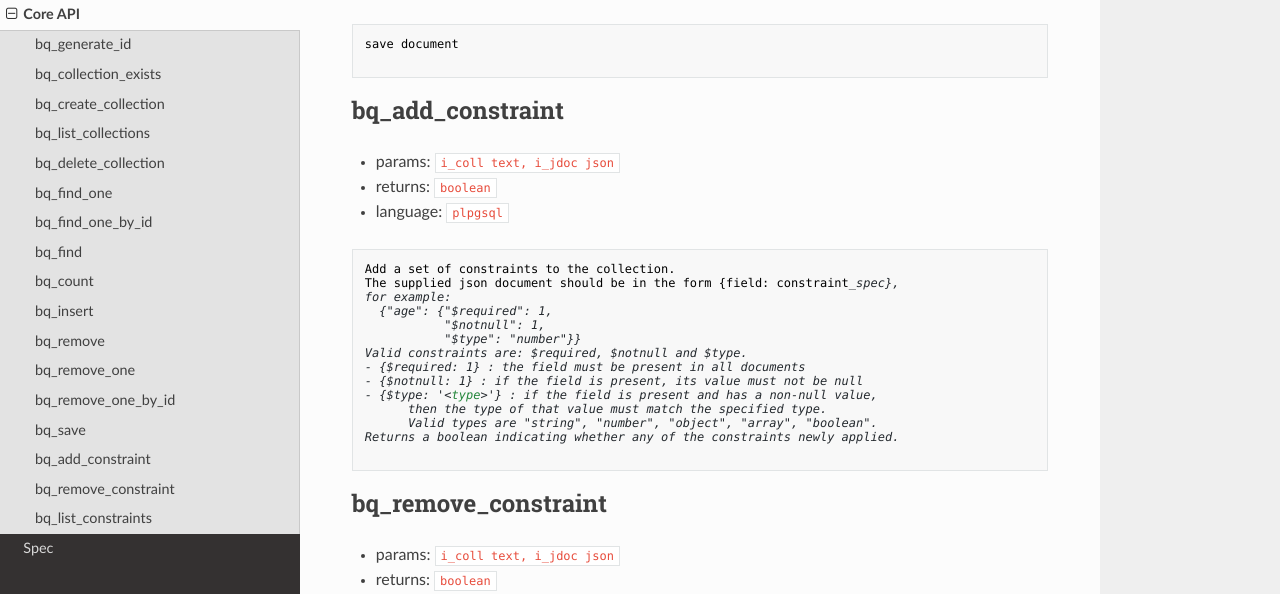
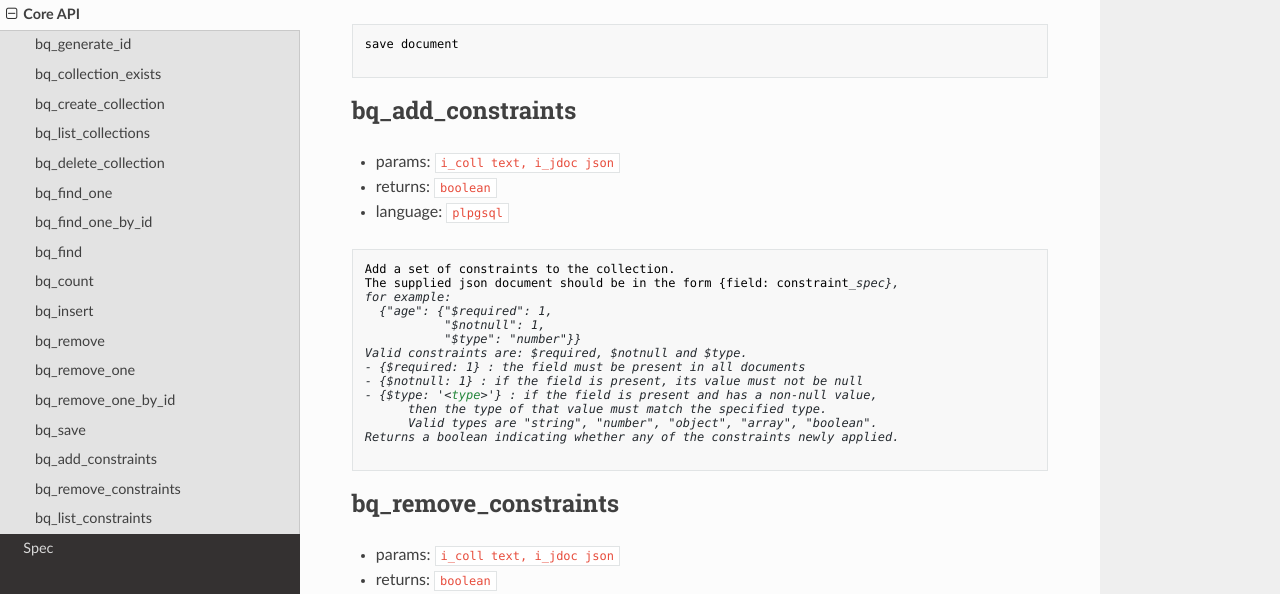
Before and after one commit to BedquiltDB/bedquilt-core, an MkDocs documentation site: the page built from doc/api_docs.md, in a window 1280 px wide and 900 px high, scrolled down 3165 px. Shown: the part 166-760 px from the top of the window. Built offline with MkDocs 1.6.1, drawn with Linux system fonts in a browser that asks for light colours; nearby versions of some CDN libraries; old or Windows-style settings are respelled for this version of MkDocs.

Commit message:
Change constraint api names to end in plural 'constraints'

```diff
--- a/doc/api_docs.md
+++ b/doc/api_docs.md
@@ -193,7 +193,7 @@ save document
 
 
 
-## bq\_add\_constraint
+## bq\_add\_constraints
 
 - params: `i_coll text, i_jdoc json`
 - returns: `boolean`
@@ -218,7 +218,7 @@ Returns a boolean indicating whether any of the constraints newly applied.
 
 
 
-## bq\_remove\_constraint
+## bq\_remove\_constraints
 
 - params: `i_coll text, i_jdoc json`
 - returns: `boolean`
```
Also changed, not shown: 2 other files.
